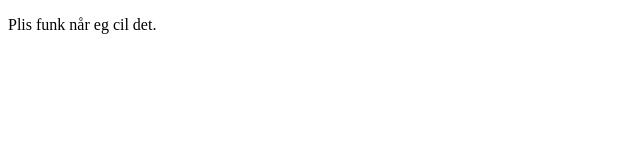
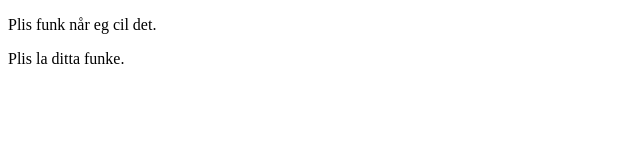
Before and after one commit to h579690/DAT155-Lab6-threejs, a plain HTML site: page Dat155-Lab6/Test.html in a window 1280 px wide. Shown: the whole page, without its empty margins (0-640 px from the left). Drawn offline with Linux system fonts and the light colour scheme.

Commit message:
Endra HTML

```diff
--- a/Dat155-Lab6/Test.html
+++ b/Dat155-Lab6/Test.html
@@ -6,5 +6,6 @@
 </head>
 <body>
 <p>Plis funk når eg cil det.</p>
+<p>Plis la ditta funke.</p>
 </body>
 </html>
```
